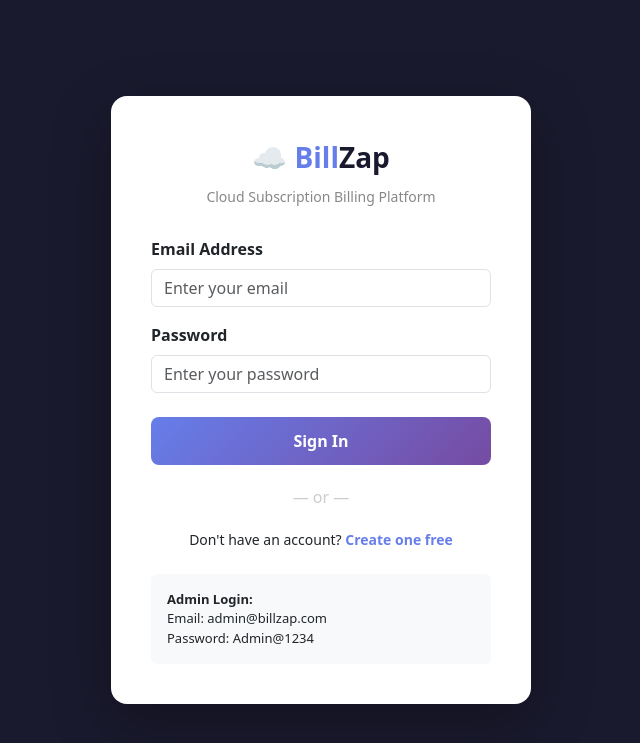
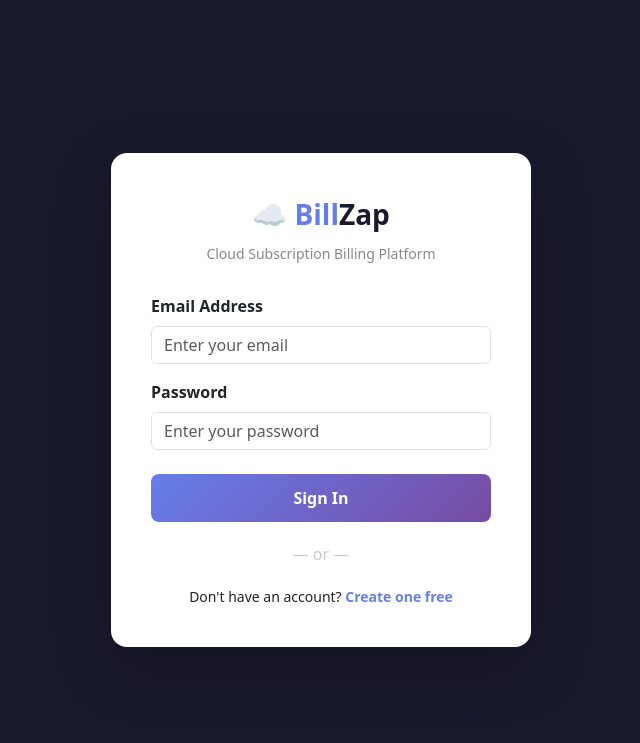
Before and after one commit to arshdeepsingh36/billzap, a Flask app: page /login in a window 1280 px wide. Shown: the top 743 px of the page, without its empty margins (319-959 px from the left). Run offline with Flask 3, Linux system fonts and the light colour scheme.

Commit message:
login.html

```diff
--- a/templates/login.html
+++ b/templates/login.html
@@ -46,11 +46,7 @@
       Don't have an account? <a href="/register">Create one free</a>
     </div>
 
-    <div class="mt-4 p-3 bg-light rounded" style="font-size:13px;">
-      <strong>Admin Login:</strong><br>
-      Email: admin@billzap.com<br>
-      Password: Admin@1234
-    </div>
+
   </div>
 </body>
 </html>
```
